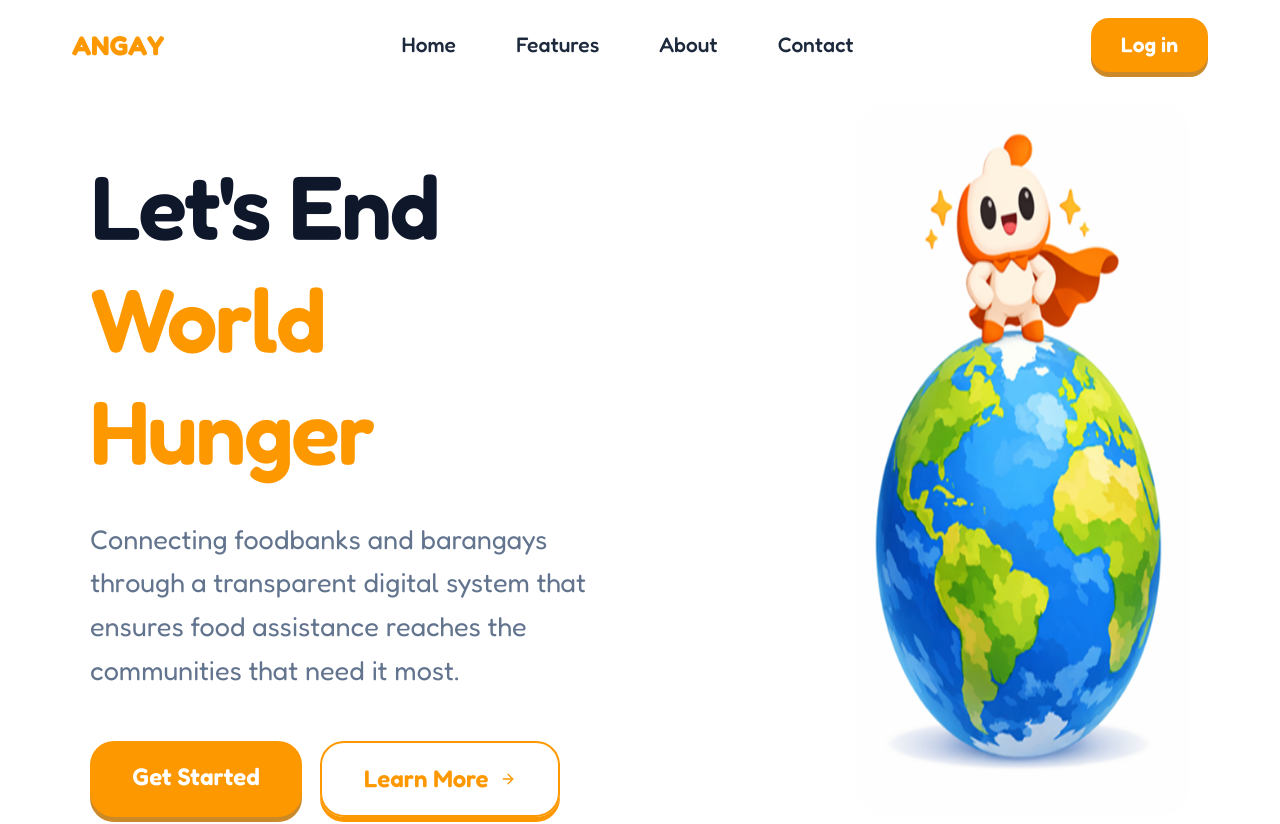
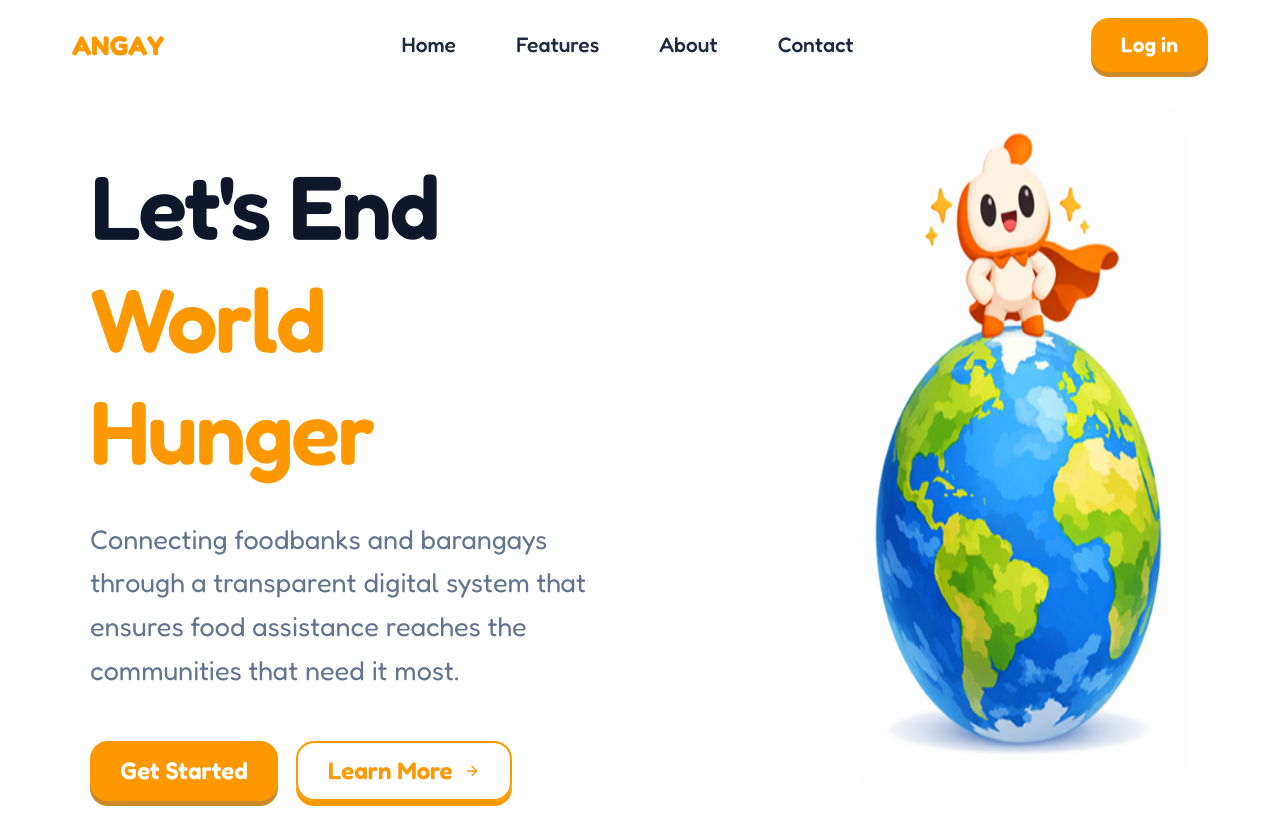
Before and after one commit to iggyboi2x/ANGAY, a React (Vite) app: page / in a window 1280 px wide. Shown: the top 824 px of the page. Built offline with nearby package versions, Linux system fonts and the light colour scheme; no server answers.

Commit message:
Change button radius from landing page

```diff
--- a/src/pages/LandingPage.jsx
+++ b/src/pages/LandingPage.jsx
@@ -78,10 +78,10 @@ const LandingPage = () => {
                 Connecting foodbanks and barangays through a transparent digital system that ensures food assistance reaches the communities that need it most.
               </p>
               <div className="reveal mt-8 flex flex-wrap gap-3">
-                <a href="#about" className="rounded-2xl bg-[#FE9800] px-7 py-3 text-base font-semibold text-white shadow-[0px_5px_0px_#CB8927] bg-[#FE9800] transition hover:opacity-90">
+                <a href="#about" className="rounded-xl  bg-[#FE9800] px-5 py-2 text-base font-semibold text-white shadow-[0px_5px_0px_#CB8927] bg-[#FE9800] transition hover:opacity-90">
                   Get Started
                 </a>
-                <a href="#faqs" className="rounded-2xl border-2 border-[#FE9800] px-7 py-3 text-base font-semibold shadow-[0px_5px_0px_#FE9800] text-[#FE9800] transition hover:bg-orange-50 flex items-center gap-2">
+                <a href="#faqs" className="rounded-xl  border-2 border-[#FE9800] px-5 py-2text-base font-semibold shadow-[0px_5px_0px_#FE9800] text-[#FE9800] transition hover:bg-orange-50 flex items-center gap-2">
                   Learn More <ArrowRight size={16} />
                 </a>
               </div>
@@ -255,7 +255,7 @@ const LandingPage = () => {
           <div className="mt-8 text-center">
             <a
               href="#contact"
-              className="inline-flex items-center gap-2 rounded-full bg-[#FE9800] px-8 py-3 font-semibold text-white shadow-md hover:bg-[#e58a00] transition"
+              className="inline-flex items-center gap-2 rounded-full bg-[#FE9800] px-5 py-2 font-semibold text-white shadow-md hover:bg-[#e58a00] transition"
             >
               Send an inquiry <ArrowRight size={16} />
             </a>
@@ -268,7 +268,7 @@ const LandingPage = () => {
             <h2 className="text-5xl font-semibold tracking-tight text-[#FE9800]">Be Part of the Solution</h2>
             <p className="mt-3 text-lg font-semibold text-slate-800">Together, We Can Fight Hunger</p>
             <div className="mt-8">
-              <Link to="/login" className="inline-flex items-center rounded-full border-2 border-[#FE9800] bg-white px-8 py-3 text-lg font-semibold text-[#FE9800] shadow-md transition hover:bg-[#ffe9c9]">Join now</Link>
+              <Link to="/login" className="inline-flex items-center rounded-full border-2 border-[#FE9800] bg-white px-5 py-2 text-lg font-semibold text-[#FE9800] shadow-md transition hover:bg-[#ffe9c9]">Join now</Link>
             </div>
             <img src="/images/angay-footer-img.png" alt="Join ANGAY" className="mx-auto mt-12 w-1/4 rounded-2xl object-cover" />
           </div>
```
